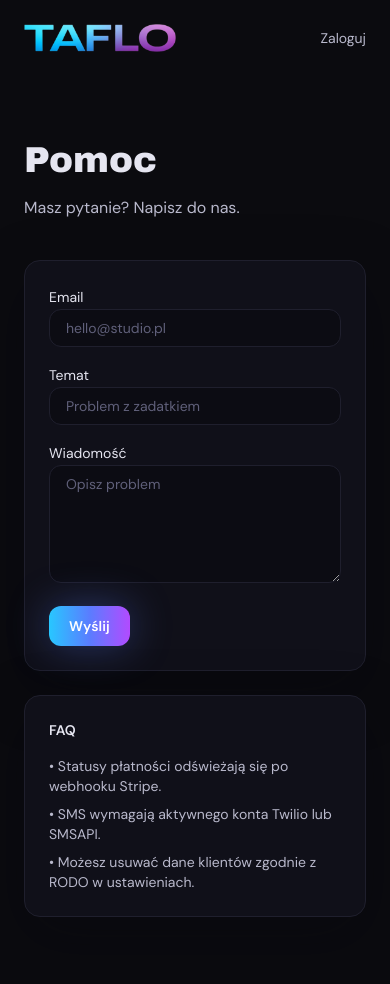
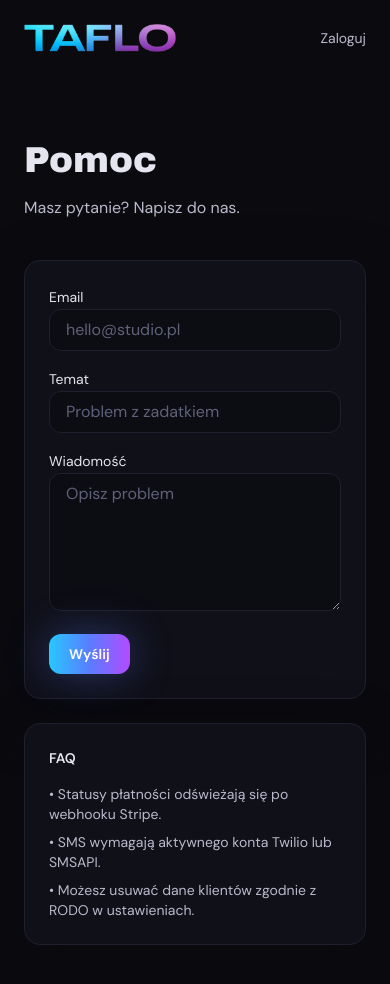
Before and after one commit to marcinstarski/tattooflow, a Next.js app in the folder apps/web/: page /support in a window 390 px wide. Shown: the top 984 px of the page. Built offline with nearby package versions, Linux system fonts and the light colour scheme.

Commit message:
Prevent mobile input zoom by using 16px font

```diff
--- a/apps/web/src/components/ui/input.tsx
+++ b/apps/web/src/components/ui/input.tsx
@@ -5,7 +5,7 @@ export function Input({ className, ...props }: InputHTMLAttributes<HTMLInputElem
   return (
     <input
       className={clsx(
-        "w-full rounded-xl border border-ink-700 bg-ink-900/60 px-4 py-2 text-sm text-ink-100 placeholder:text-ink-400 focus:border-accent-500 focus:outline-none",
+        "w-full rounded-xl border border-ink-700 bg-ink-900/60 px-4 py-2 text-base text-ink-100 placeholder:text-ink-400 focus:border-accent-500 focus:outline-none sm:text-sm",
         className
       )}
       {...props}
--- a/apps/web/src/components/ui/textarea.tsx
+++ b/apps/web/src/components/ui/textarea.tsx
@@ -5,7 +5,7 @@ export function Textarea({ className, ...props }: TextareaHTMLAttributes<HTMLTex
   return (
     <textarea
       className={clsx(
-        "w-full rounded-xl border border-ink-700 bg-ink-900/60 px-4 py-2 text-sm text-ink-100 placeholder:text-ink-400 focus:border-accent-500 focus:outline-none",
+        "w-full rounded-xl border border-ink-700 bg-ink-900/60 px-4 py-2 text-base text-ink-100 placeholder:text-ink-400 focus:border-accent-500 focus:outline-none sm:text-sm",
         className
       )}
       {...props}
```
